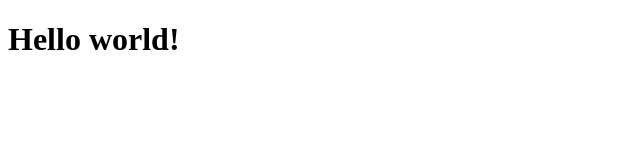
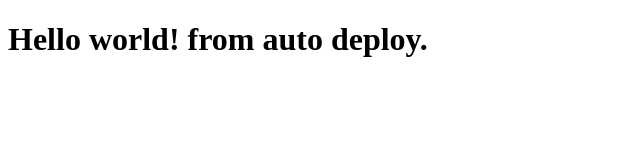
Before and after one commit to Faisal3286/Bootcamp2020, a plain HTML site: page index.html in a window 1280 px wide. Shown: the whole page, without its empty margins (0-640 px from the left). Drawn offline with Linux system fonts and the light colour scheme.

Commit message:
update index.html

```diff
--- a/index.html
+++ b/index.html
@@ -4,6 +4,6 @@
 	<title>Bootcamp2020</title>
 </head>
 <body>
-    <h1>Hello world!</h1>
+    <h1>Hello world! from auto deploy.</h1>
 </body>
 </html>
```
